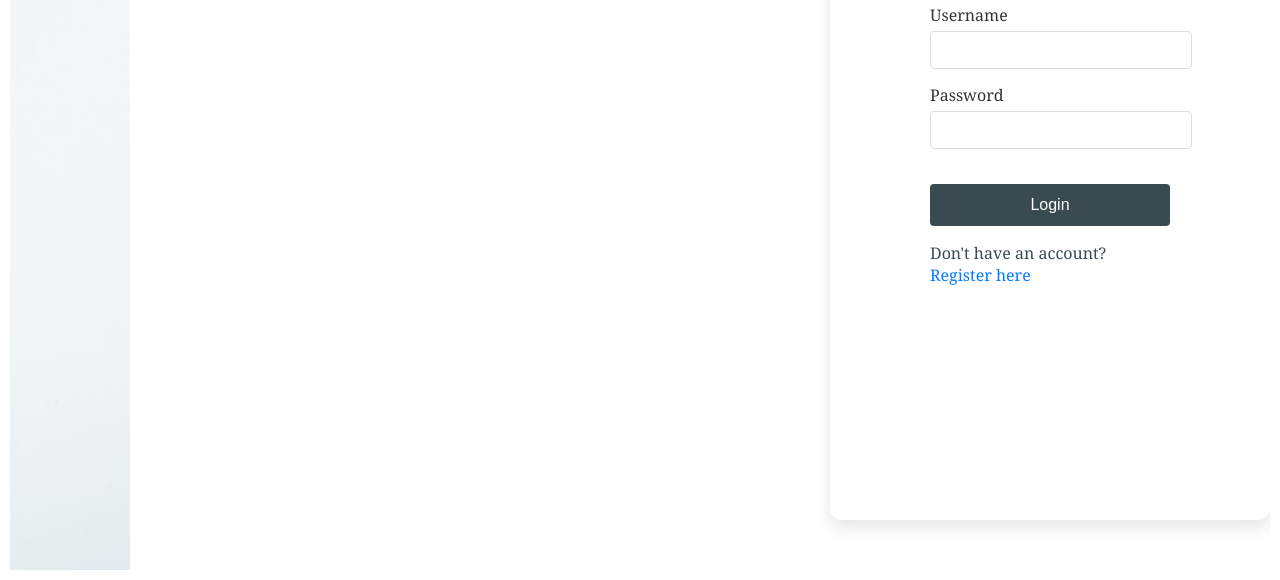
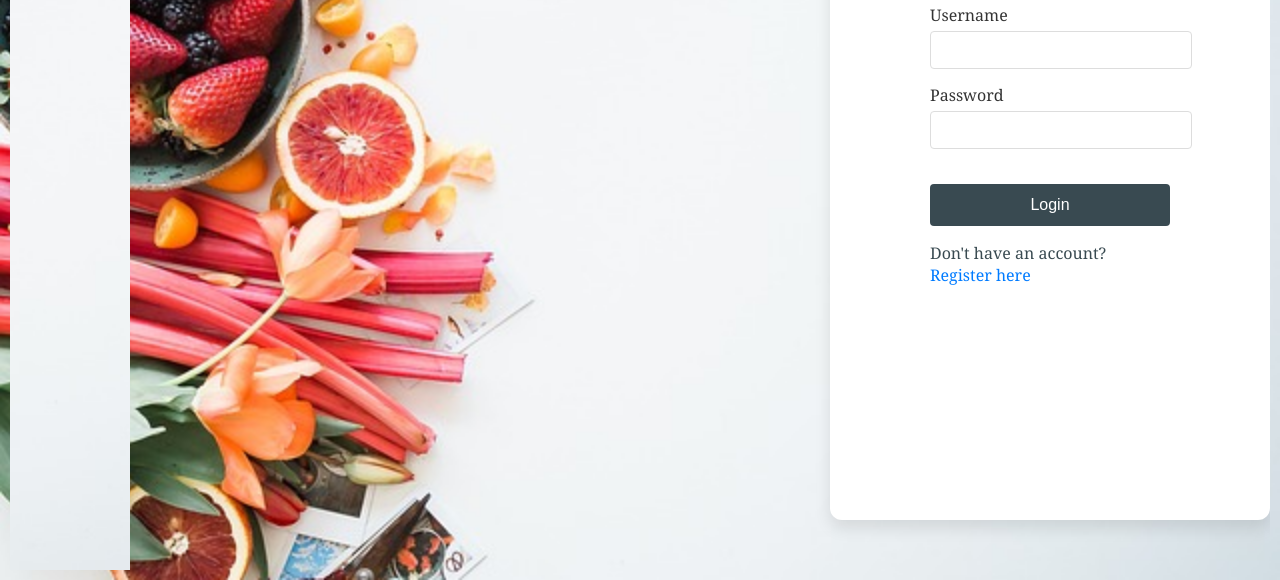
Before and after one commit to shrutichauhan28/Blogg-frontend, a plain HTML site: page login.html in a window 1280 px wide. Shown: the part 240-820 px from the top of the page. Drawn offline with Linux system fonts and the light colour scheme; the site is published under a folder, as on GitHub Pages, so addresses that start at the root find nothing.

Commit message:
changed more refs

```diff
--- a/css/login.css
+++ b/css/login.css
@@ -2,7 +2,7 @@ body {
     margin: 0;
     padding: 10px 10px;
     font-family: 'Georgia', serif;
-    background-image: url('/images/flat-lay-2583213_640.jpg');
+    background-image: url('../images/flat-lay-2583213_640.jpg');
     background-size: cover;
     background-repeat: no-repeat;
     background-attachment: fixed;
--- a/css/register.css
+++ b/css/register.css
@@ -3,7 +3,7 @@ body {
     margin: 0;
     padding: 0;
     font-family: 'Georgia', serif;
-    background-image: url('/images/flat-lay-2583213_640.jpg'); /* Background image path */
+    background-image: url('../images/flat-lay-2583213_640.jpg'); /* Background image path */
     background-size: cover; /* Makes the background image cover the entire page */
     background-repeat: no-repeat; /* Prevents the image from repeating */
     background-attachment: fixed; /* Keeps the background image fixed when scrolling */
```
